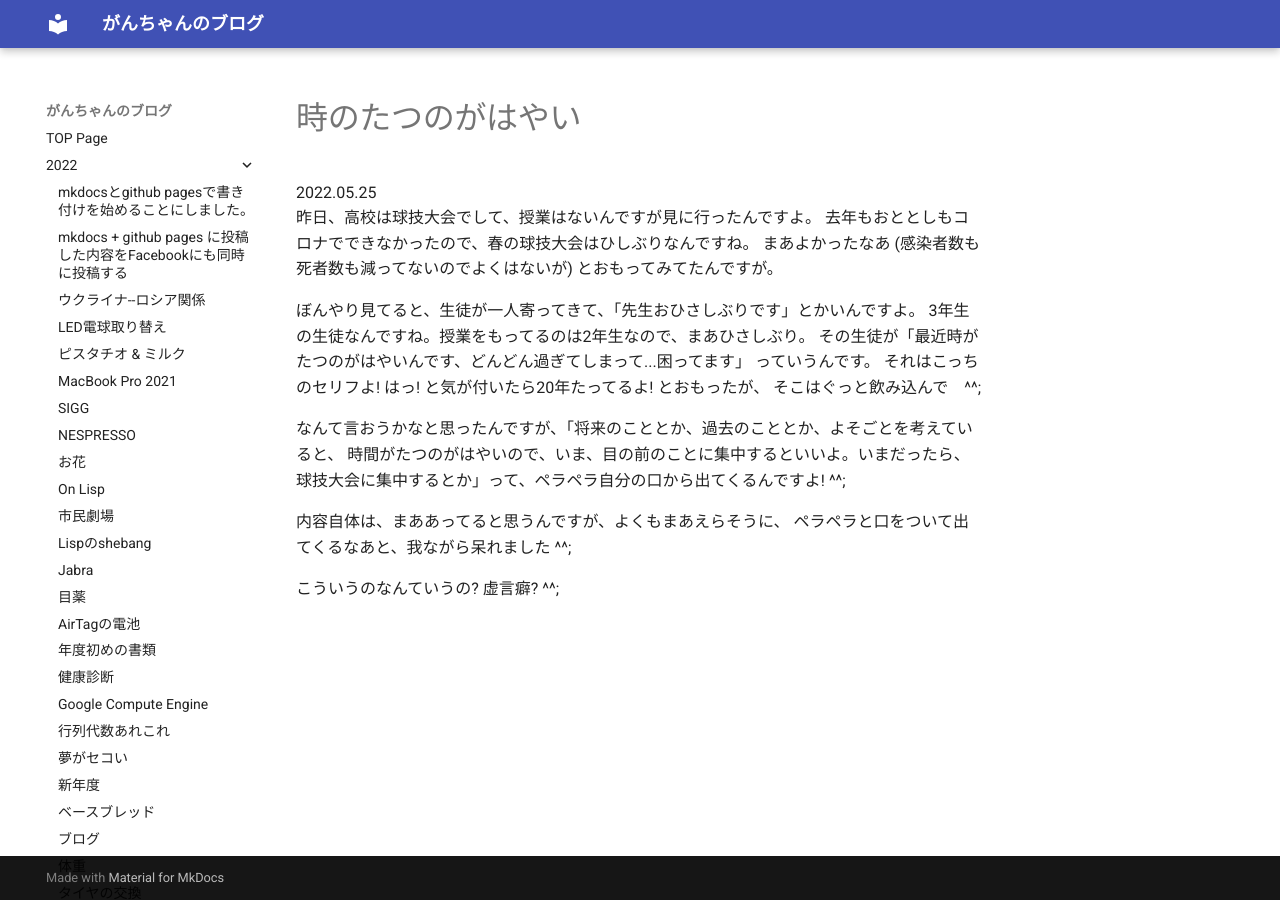
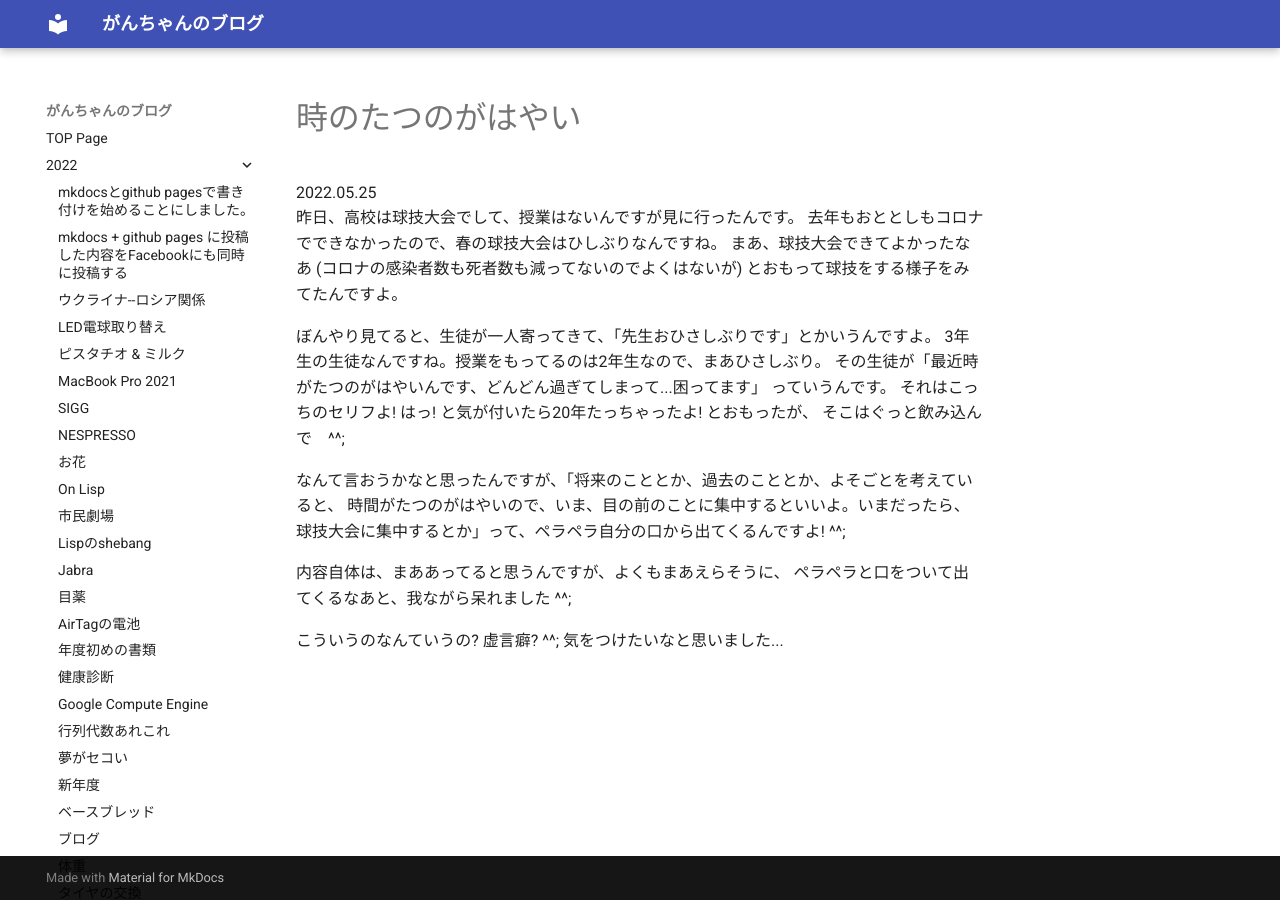
Before and after one commit to kenic/kenic.github.io, an MkDocs documentation site: the page built from docs/2022/0525time-waits.md, in a window 1280 px wide. Built offline with MkDocs 1.6.1 and Material for MkDocs 9.7.7, drawn with Linux system fonts in a browser that asks for light colours.

Commit message:
time waits minor fix

```diff
--- a/docs/2022/0525time-waits.md
+++ b/docs/2022/0525time-waits.md
@@ -1,16 +1,17 @@
 # 時のたつのがはやい
 
 2022.05.25<br />
-昨日、高校は球技大会でして、授業はないんですが見に行ったんですよ。
+昨日、高校は球技大会でして、授業はないんですが見に行ったんです。
 去年もおととしもコロナでできなかったので、春の球技大会はひしぶりなんですね。
-まあよかったなあ (感染者数も死者数も減ってないのでよくはないが)
-とおもってみてたんですが。
+まあ、球技大会できてよかったなあ
+(コロナの感染者数も死者数も減ってないのでよくはないが)
+とおもって球技をする様子をみてたんですよ。
 
-ぼんやり見てると、生徒が一人寄ってきて、「先生おひさしぶりです」とかいんですよ。
+ぼんやり見てると、生徒が一人寄ってきて、「先生おひさしぶりです」とかいうんですよ。
 3年生の生徒なんですね。授業をもってるのは2年生なので、まあひさしぶり。
 その生徒が「最近時がたつのがはやいんです、どんどん過ぎてしまって...困ってます」
 っていうんです。
-それはこっちのセリフよ! はっ! と気が付いたら20年たってるよ! とおもったが、
+それはこっちのセリフよ! はっ! と気が付いたら20年たっちゃったよ! とおもったが、
 そこはぐっと飲み込んで　^^;
 
 なんて言おうかなと思ったんですが、「将来のこととか、過去のこととか、よそごとを考えていると、
@@ -20,4 +21,4 @@
 内容自体は、まああってると思うんですが、よくもまあえらそうに、
 ペラペラと口をついて出てくるなあと、我ながら呆れました ^^;
 
-こういうのなんていうの? 虚言癖? ^^;
+こういうのなんていうの? 虚言癖? ^^; 気をつけたいなと思いました...
```
